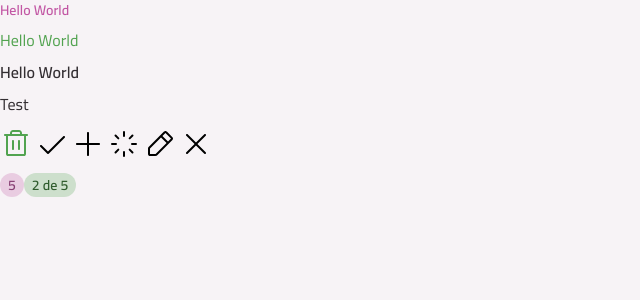
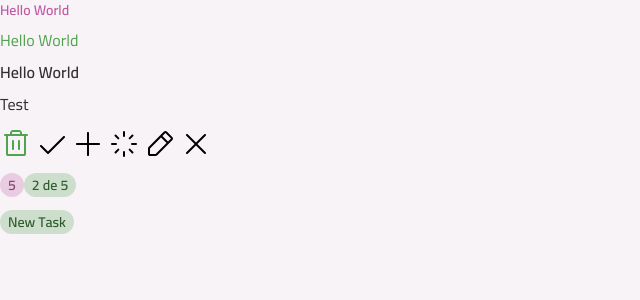
Before and after one commit to williamdelimacx/react-todo, a React (Vite) app: page / in a window 1280 px wide. Shown: the top 300 px of the page, without its empty margins (0-640 px from the left). Built offline with nearby package versions, Linux system fonts and the light colour scheme.

Commit message:
feat: add button component

```diff
--- a/src/App.tsx
+++ b/src/App.tsx
@@ -8,6 +8,7 @@
 import SpinnerIcon from "./assets/icons/spinner.svg?react";
 import Icon from "./components/icon";
 import Badge from "./components/badge";
+import Button from "./components/button";
 
 export default function App() {
   return (
@@ -34,6 +35,10 @@
         <Badge variant="secondary">5</Badge>
         <Badge variant="primary">2 de 5</Badge>
       </div>
+
+      <div>
+        <Button icon={PlusIcon}>New Task</Button>
+      </div>
     </div>
   );
 }
--- /dev/null
+++ b/src/components/button.tsx
@@ -0,0 +1,54 @@
+import { cva, type VariantProps } from "class-variance-authority";
+import Icon from "./icon";
+import Text from "./text";
+
+export const badgeVariants = cva(
+  "inline-flex items-center justify-center rounded-full",
+  {
+    variants: {
+      variant: {
+        primary: "bg-green-light",
+        secondary: "bg-pink-light",
+      },
+      size: {
+        sm: "py-0.5 px-2",
+      },
+    },
+    defaultVariants: {
+      variant: "primary",
+      size: "sm",
+    },
+  }
+);
+
+export const badgeTextVariants = cva("", {
+  variants: {
+    variant: {
+      primary: "text-green-dark",
+      secondary: "text-pink-dark",
+    },
+  },
+  defaultVariants: {
+    variant: "primary",
+  },
+});
+
+interface BadgeProps
+  extends React.ComponentProps<"div">,
+    VariantProps<typeof badgeVariants> {}
+
+export default function Badge({
+  variant,
+  size,
+  className,
+  children,
+  ...props
+}: BadgeProps) {
+  return (
+    <div className={badgeVariants({ variant, size, className })} {...props}>
+      <Text variant="body-sm-bold" className={badgeTextVariants({ variant })}>
+        {children}
+      </Text>
+    </div>
+  );
+}
```
